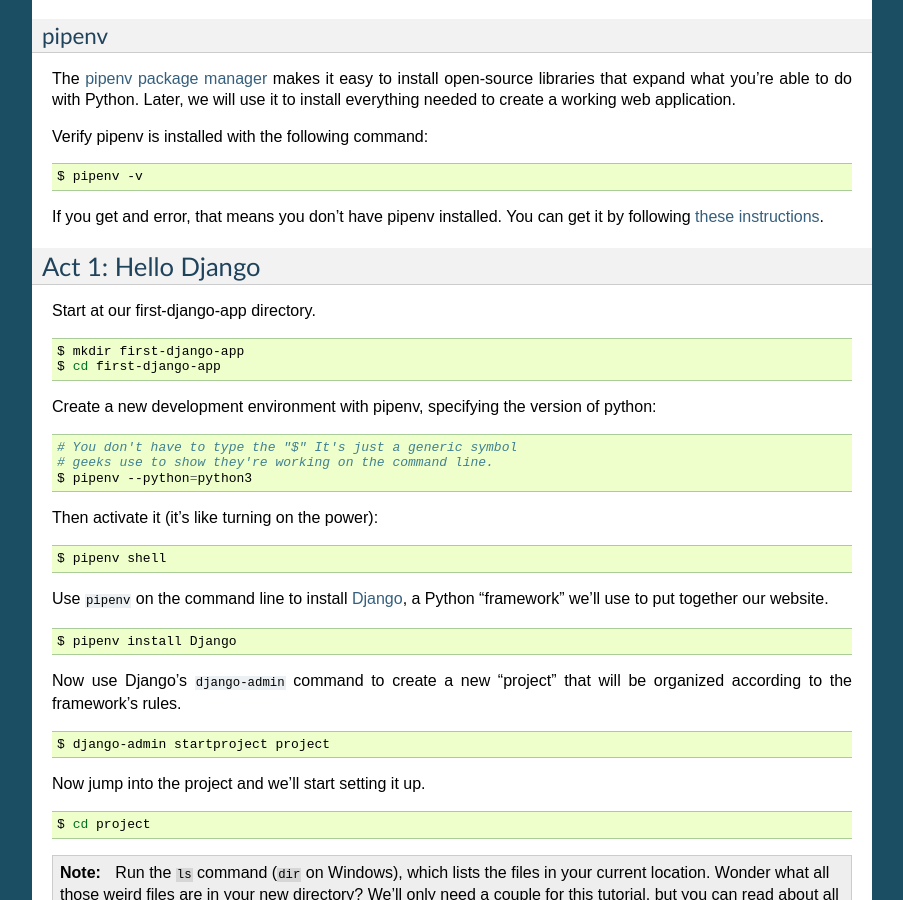
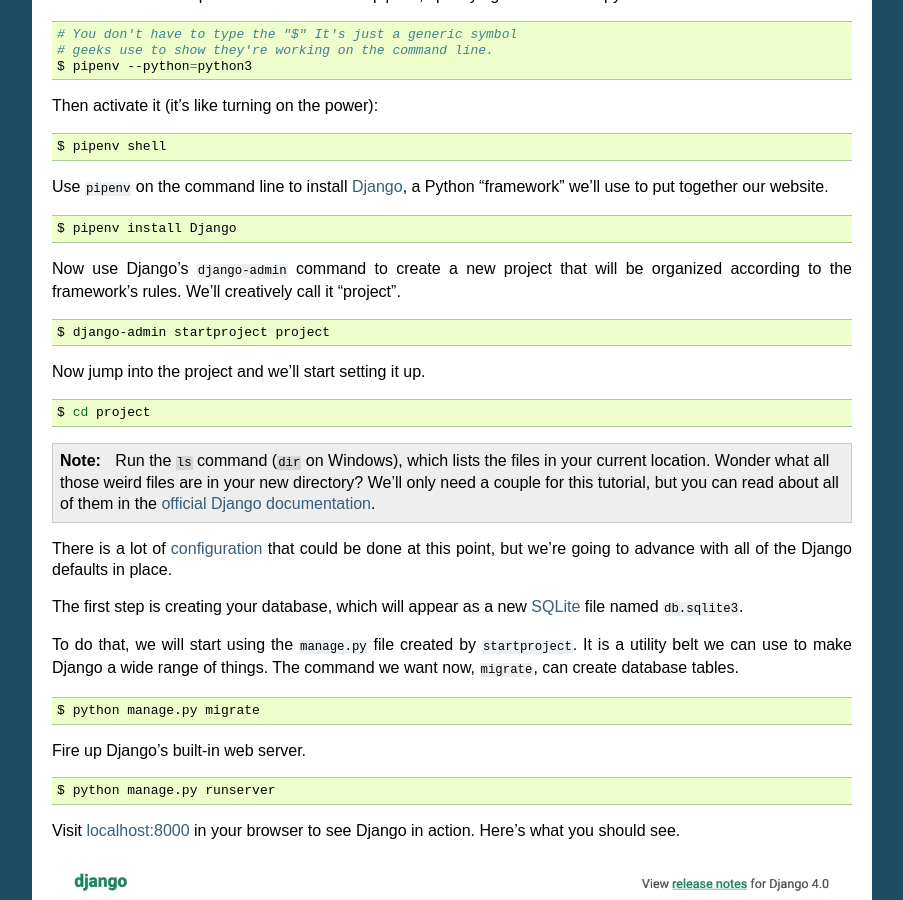
Before and after one commit to NewsAppsUMD/first-django-app-umd, a Sphinx documentation site: the page built from docs/index.rst, in a window 1280 px wide and 900 px high, scrolled down 2158 px. Shown: the whole window, without its empty margins (198-1101 px from the left). Built offline with Sphinx 7.4.7, drawn with Linux system fonts in a browser that asks for light colours; some of the changed text lies outside the part shown.

Commit message:
updated docs

```diff
--- a/docs/index.rst
+++ b/docs/index.rst
@@ -147,7 +144,7 @@
 
     $ pipenv install Django
 
-Now use Django's ``django-admin`` command to create a new "project" that will be organized according to the framework's rules.
+Now use Django's ``django-admin`` command to create a new project that will be organized according to the framework's rules. We'll creatively call it "project".
 
 .. code-block:: bash
 
```
Also changed, not shown: other parts of docs/index.rst (+1 -4 lines).
